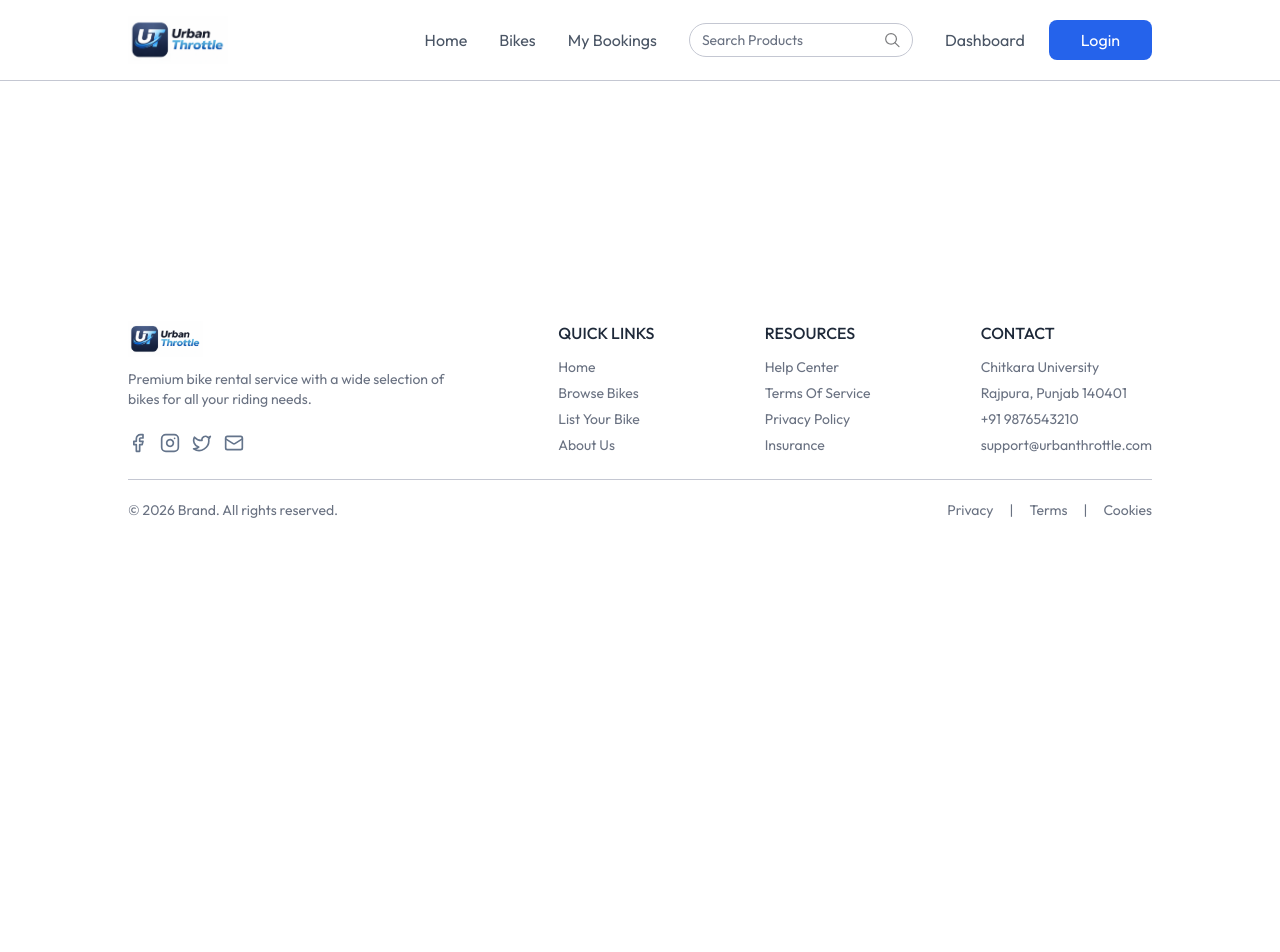
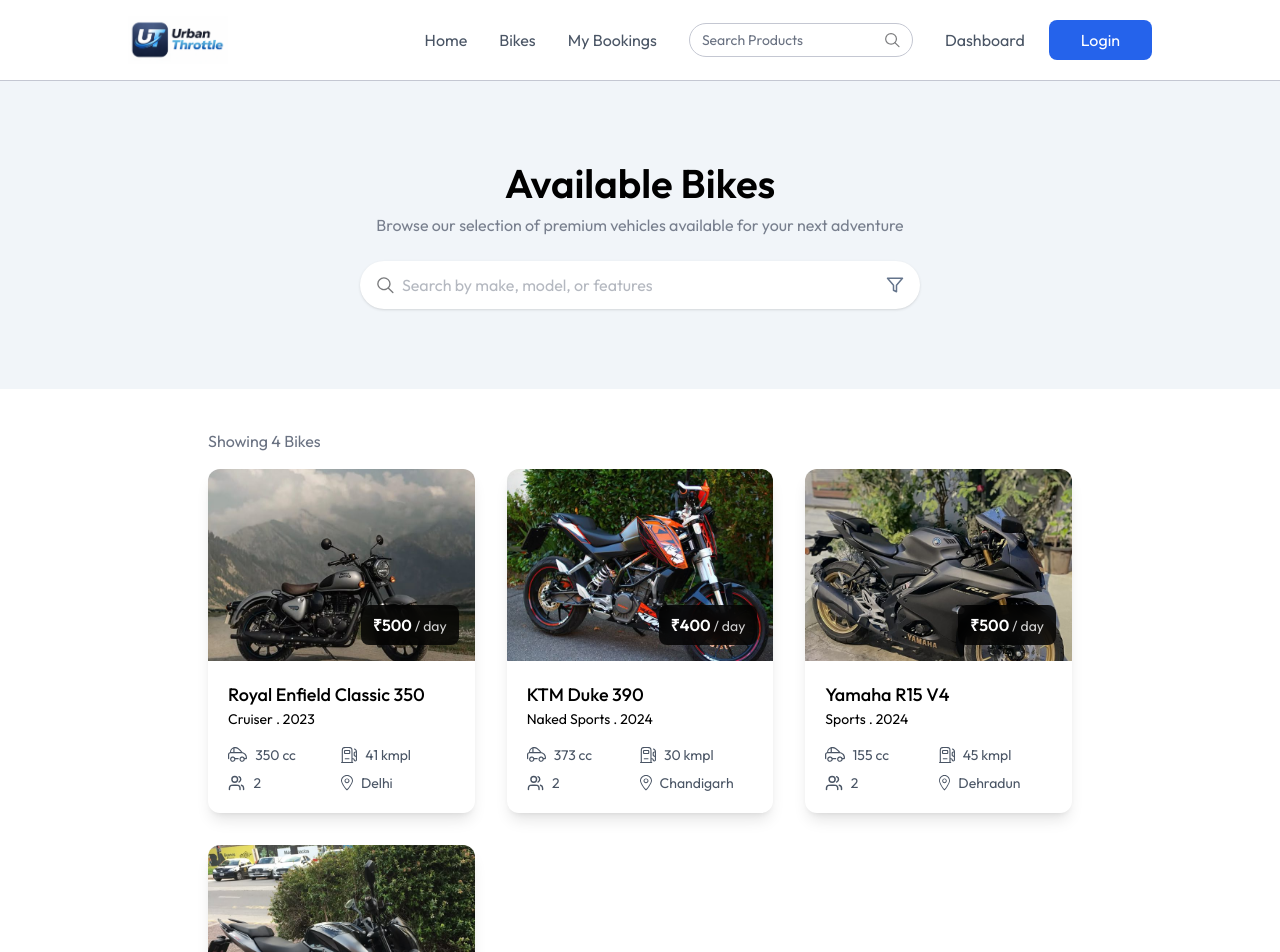
Before and after one commit to Anas-249/Urban-Throttle-Bike-Rental, a React (Vite) app in the folder client/: page /bikes in a window 1280 px wide. Shown: the top 952 px of the page. Before the commit the page ends 800 px from the top, so only its background shows below. Built offline with nearby package versions, Linux system fonts and the light colour scheme.

Commit message:
made Bike Section complete

```diff
--- a/client/src/App.jsx
+++ b/client/src/App.jsx
@@ -3,7 +3,7 @@ import Navbar from './components/Navbar'
 import { Route, Routes, useLocation } from 'react-router-dom'
 import Home from './pages/HomeTemp'
 import CarDetails from './pages/CarDetails'
-import Cars from './pages/Cars'
+import Bikes from './pages/Bikes'
 import MyBookings from './pages/MyBookings'
 import Fotter from './components/Fotter'
 
@@ -20,8 +20,8 @@ const App = () => {
 
       <Routes>
         <Route path ='/' element={<Home/>}/>
-        <Route path ='/car-details/:id' element={<CarDetails/>}/>
-        <Route path ='/cars' element={<Cars/>}/>
+        <Route path ='/bike-details/:id' element={<CarDetails/>}/>
+        <Route path ='/bikes' element={<Bikes/>}/>
         <Route path ='/my-bookings' element={<MyBookings/>}/>
       </Routes>
       {!isOwnerPath && <Fotter /> }
--- a/client/src/assets/assets.js
+++ b/client/src/assets/assets.js
@@ -123,7 +123,7 @@ export const dummyCarData = [
         "transmission": "Semi-Automatic",
         "pricePerDay": 500,
         "location": "Delhi",
-        "description": "The BMW X5 is a mid-size luxury SUV produced by BMW. The X5 made its debut in 1999 as the first SUV ever produced by BMW.",
+        "description": "The Royal Enfield Classic 350 is a mid-size cruiser motorcycle produced by Royal Enfield. It is known for its retro design, comfortable ride, and signature thumping engine.",
         "isAvaliable": true,
         "createdAt": "2025-04-16T07:26:56.215Z",
         "engine_type":"350 cc",
--- /dev/null
+++ b/client/src/components/Loader.jsx
@@ -0,0 +1,13 @@
+import React from 'react'
+
+const Loader = () => {
+  return (
+    <div className='flex justify-center items-center h-[80vh]'>
+        <div className='animate-spin rounded-full h-14 w-14 border-4 border-gray-300 border-t-primary'>
+
+        </div>
+    </div>
+  )
+}
+
+export default Loader
--- /dev/null
+++ b/client/src/pages/Bikes.jsx
@@ -0,0 +1,40 @@
+import React, { useState } from 'react'
+import Title from '../components/Title'
+import { assets, dummyCarData} from '../assets/assets'
+import BikeCard from '../components/BikeCard'
+
+const Bikes = () => {
+
+  const [input, setInput] = useState('')
+  return (
+    <div>
+      <div className='flex flex-col items-center py-20 bg-light max-md:px-4'>
+        <Title title='Available Bikes' subTitle='Browse our selection of premium vehicles available for your next adventure' />
+
+        <div className='flex items-center bg-white px-4 mt-6 max-w-140 w-full h-12 rounded-full shadow'>
+          <img src={assets.search_icon} alt="" className='w-4.5 h-4.5 mr-2'/>
+
+          <input onClick={(e)=> setInput(e.target.value)} value={input} type="text" placeholder='Search by make, model, or features' className='w-full h-full outline-none text-gray-500' />
+
+          <img src={assets.filter_icon} alt="" className='w-4.5 h-4.5 ml-2'/>
+
+        </div>
+      </div>
+
+      <div className='px-6 md:px-16 lg:px-24 xl:px-32 mt-10'>
+        <p className='text-gray-500 xl:px-20 max-w-7xl mx-auto'>Showing {dummyCarData.length} Bikes</p>
+
+        <div className='grid grid-cols-1 sm:grid-cols-2 lg:grid-cols-3 gap-8 mt-4 xl:px-20 max-w-7xl mx-auto'>
+            {dummyCarData.map((bike,index)=>(
+              <div key ={index}>
+                <BikeCard bike={bike}/>
+              </div>
+            ))}
+        </div>
+      </div>
+    </div>
+
+  )
+}
+
+export default Bikes
--- a/client/src/pages/CarDetails.jsx
+++ b/client/src/pages/CarDetails.jsx
@@ -1,12 +1,17 @@
 import React, { useEffect, useState } from 'react'
 import { useNavigate, useParams } from 'react-router-dom'
 import { assets, dummyCarData } from '../assets/assets'
+import Loader from '../components/Loader'
 
 const CarDetails = () => {
 
   const { id } = useParams()
   const navigate = useNavigate()
   const [bike, setBike] =useState(null)
+  const currency = import.meta.env.VITE_CURRENCY
+  const handleSubmit = async (e)=>{
+    e.preventDefault();
+}
 
   useEffect(()=>{
       setBike(dummyCarData.find(bike => bike._id === id))
@@ -20,8 +25,74 @@ const CarDetails = () => {
         Back to all Bikes
       </button>
 
+      <div className='grid grid-cols-1 lg:grid-cols-3 gap-8 lg:gap-12'>
+        {/*Left : car iamge and details  */}
+        <div className='lg:col-span-2'>
+            <img src={bike.image} alt="" className='w-full h-auto md:max-h-100 object-cover rounded-xl mb-6 shadow-md'/>
+            <div className='space-y-6'>
+              <div>
+                <h1 className='text-3xl font-bold'>{bike.brand} {bike.model}</h1>
+                <p className='text-gray-500 text-lg'>{bike.category} {bike.year}</p>
+              </div>
+              <hr className='border-borderColor my-6'/>
+
+              <div className='grid grid-cols-2 sm:grid-cols-4 gap-4'>
+                {[
+                  {icon: assets.users_icon, text: `${bike.seating_capacity} Seats`},
+                  {icon: assets.fuel_icon, text: bike.mielage},
+                  {icon: assets.car_icon, text: bike.engine_type},
+                  {icon: assets.location_icon, text: bike.location},
+                ].map(({ icon, text }, index)=>(
+                  <div key={index} className='flex flex-col items-center bg-light p-4 rounded-lg'>
+                    <img src={icon} alt="" className='h-5 mb-2'/>
+                    {text}
+                  </div>
+                ))}
+              </div>
+
+              {/*Description */}
+                <div>
+                  <h1 className='text-xl font-medium mb-3'>Description</h1>
+                  <p className='text-gray-500'>{bike.description}</p>
+                </div>
+              {/* Featuers   */}
+              <div>
+                <h1 className='text-xl font-medium mb-3'>Featuers</h1>
+                <ul className='grid grid-cols-1 sm:grid-cols-2 gap-2'>
+                  {
+                    [ "ABS Braking System", "Electric Start","Digital Instrument Cluster", "Disc Brakes ", "LED Headlamp"].map((item)=>(
+                      <li key = 'item' className='flex items-center text-gray-500'>
+                        <img src={assets.check_icon} className='h-4 mr-2' alt="" />
+                        {item}
+                      </li>
+                    ))
+                  }
+                </ul>
+              </div>
+            </div>
+        </div>
+
+        {/*Right : booking form  */}
+        <form onSubmit={handleSubmit} className='shadow-lg h-max sticky top-18 rounded-xl p-6 space-y-6 text-gray-500'>
+          <p className='flex items-center justify-between text-2xl text-gray-800 font-semibold'>{currency} {bike.pricePerDay} <span className='text-base text-gray-400 font-normal'> per day</span> </p>
+
+          <hr className='border borderColor my-6' />
+
+          <div className='flex flex-col gap-2'>
+            <label htmlFor="pickup-date">Pickup Date</label>
+            <input type="date" className='border border-borderColor px-3 py-2 rounded-lg' required id='pickup-date' min={new Date().toISOString().split('T')[0]} />
+          </div>
+          <div className='flex flex-col gap-2'>
+            <label htmlFor="return-date">Return Date</label>
+            <input type="date" className='border border-borderColor px-3 py-2 rounded-lg' required id='return-date'/>
+          </div>
+          <button className='w-full bg-primary hover:bg-primary-dull transition-all py-3 font-medium text-white rounded-xl cursor-pointer'>Book Now</button>
+          <p className='text-center text-sm'>5% booking charge required to reserve</p>
+        </form>
+      </div>
+
     </div>
-  ) : <p>Loading...</p>
+  ) : <Loader />
 }
 
 export default CarDetails
--- a/client/src/pages/Cars.jsx
+++ /dev/null
@@ -1,9 +0,0 @@
-import React from 'react'
-
-const Cars = () => {
-  return (
-    <div>Cars</div>
-  )
-}
-
-export default Cars
```
